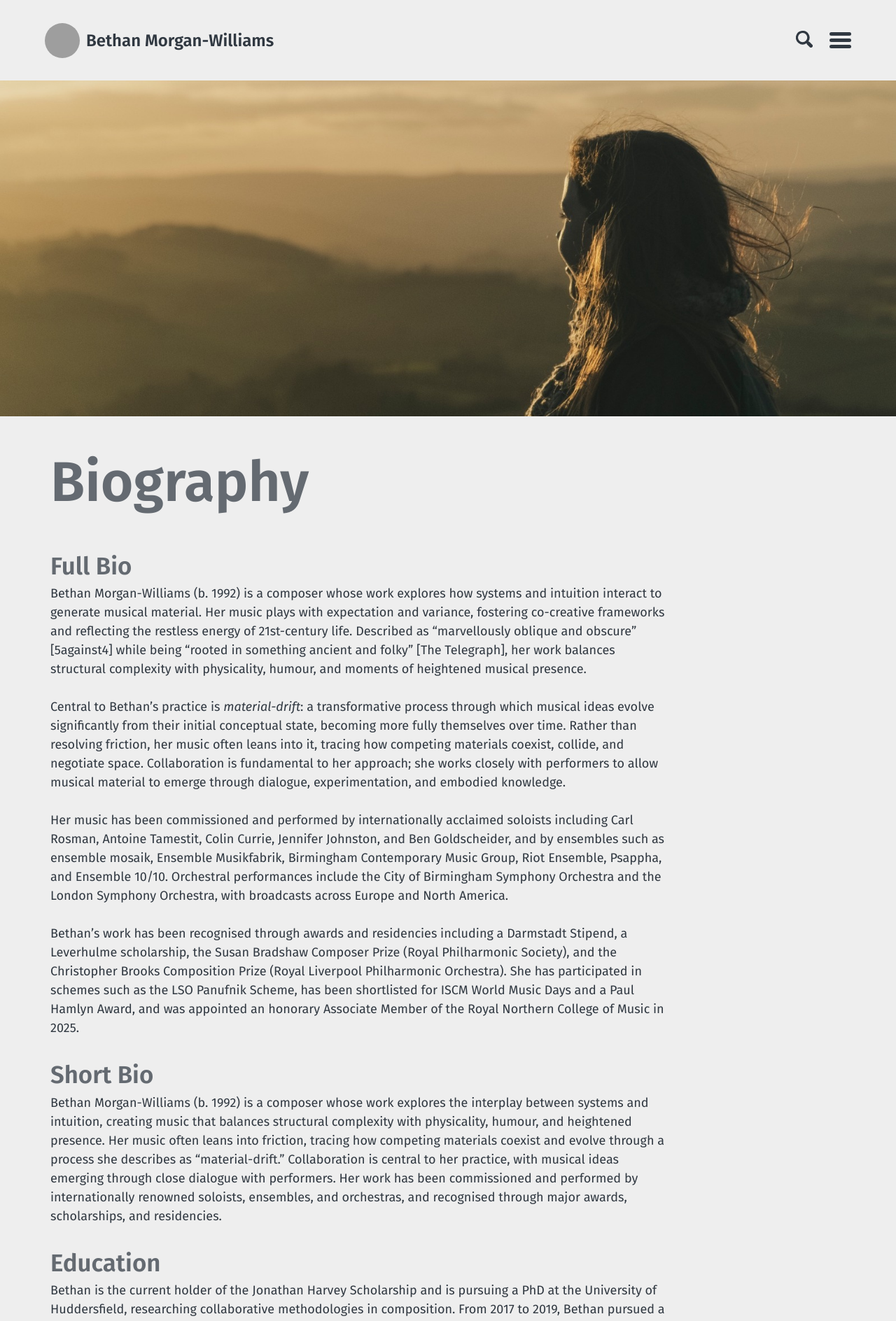
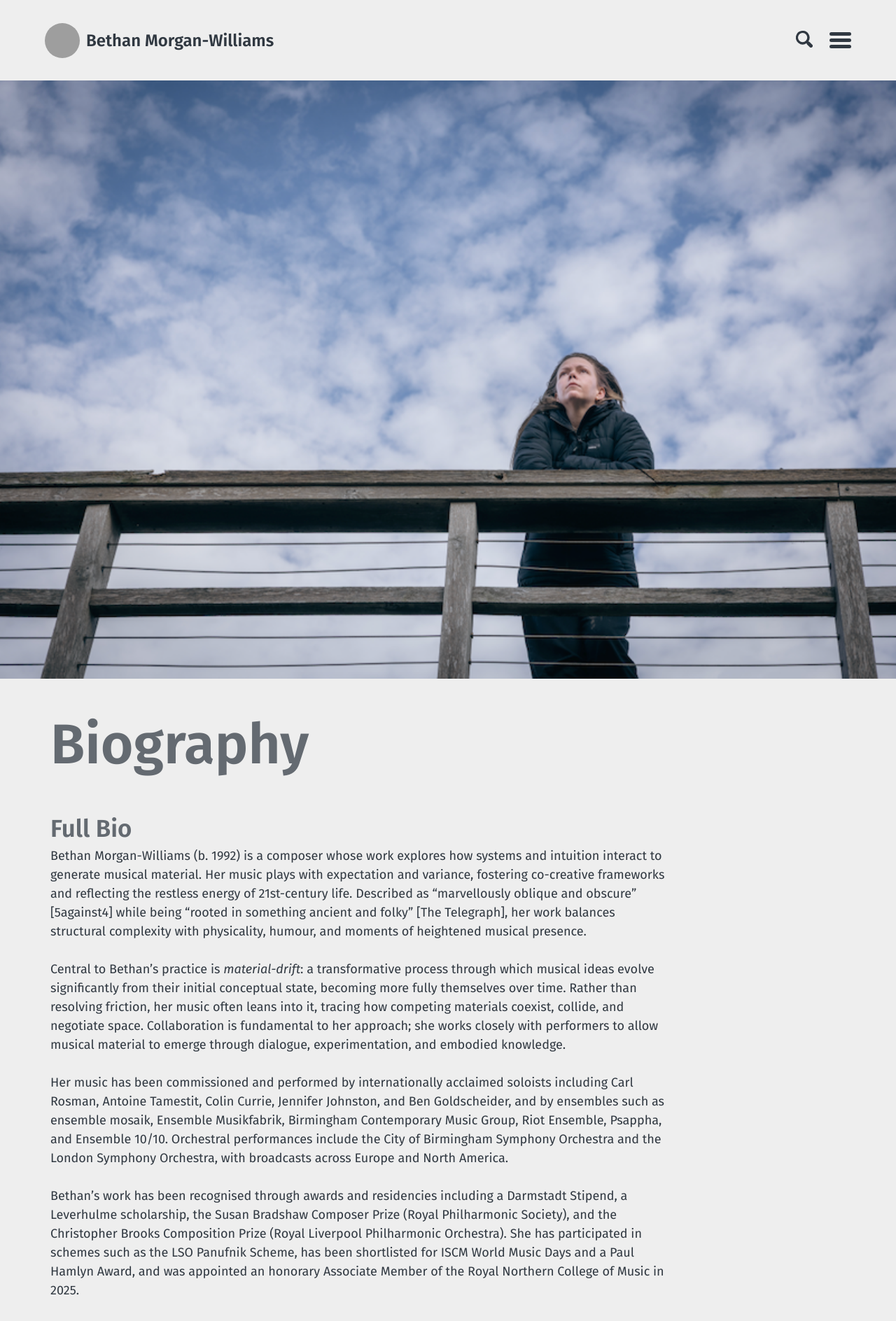
Before and after one commit to morganwilliamsb/website, a Jekyll site: the page built from biography.md, in a window 1280 px wide. Shown: the top 1888 px of the page at 70% size. Built offline with Jekyll 4.4.1, drawn with Linux system fonts in a browser that asks for light colours; grey boxes are pictures that could not be loaded.

Commit message:
Update biography.md

```diff
--- a/biography.md
+++ b/biography.md
@@ -1,7 +1,7 @@
 ---
 title: "Biography"
 layout: about
-image: /assets/images/town-hill.jpg
+image: /assets/images/B_I0A5012.png
 ---
 
 ## Full Bio
```
